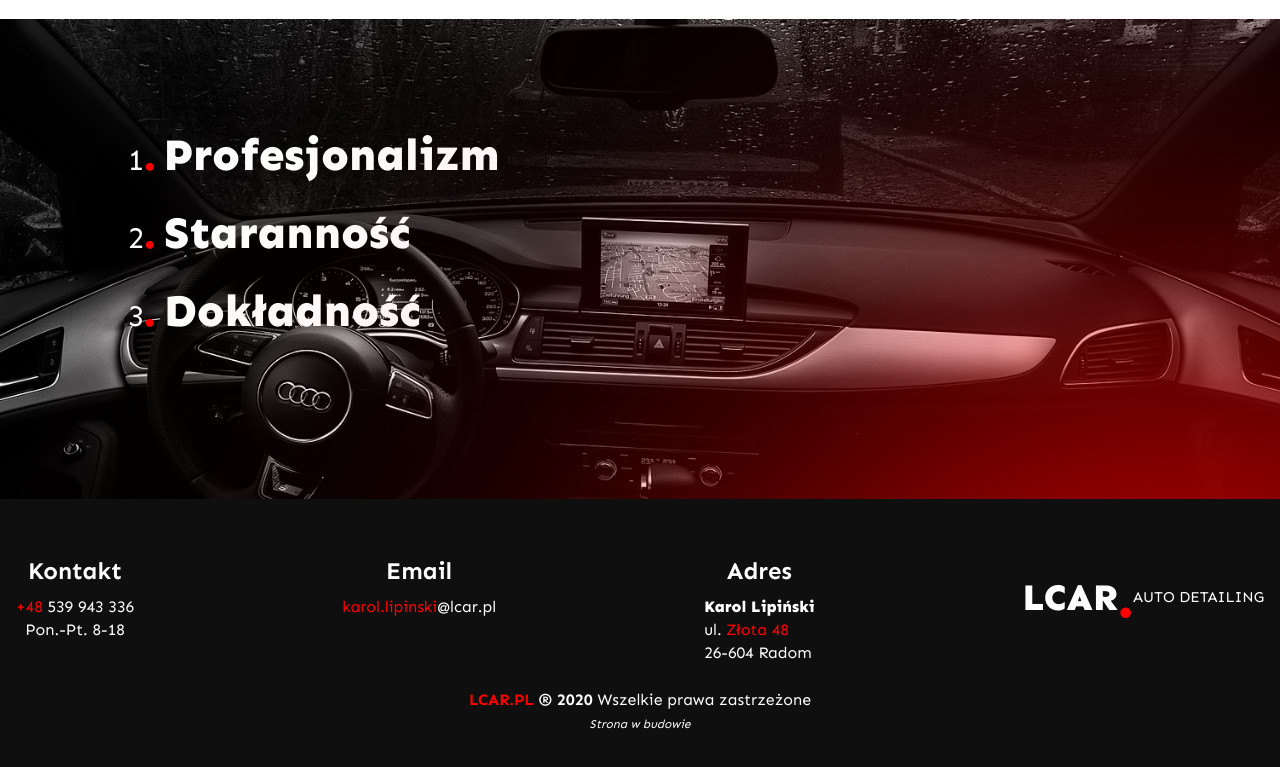
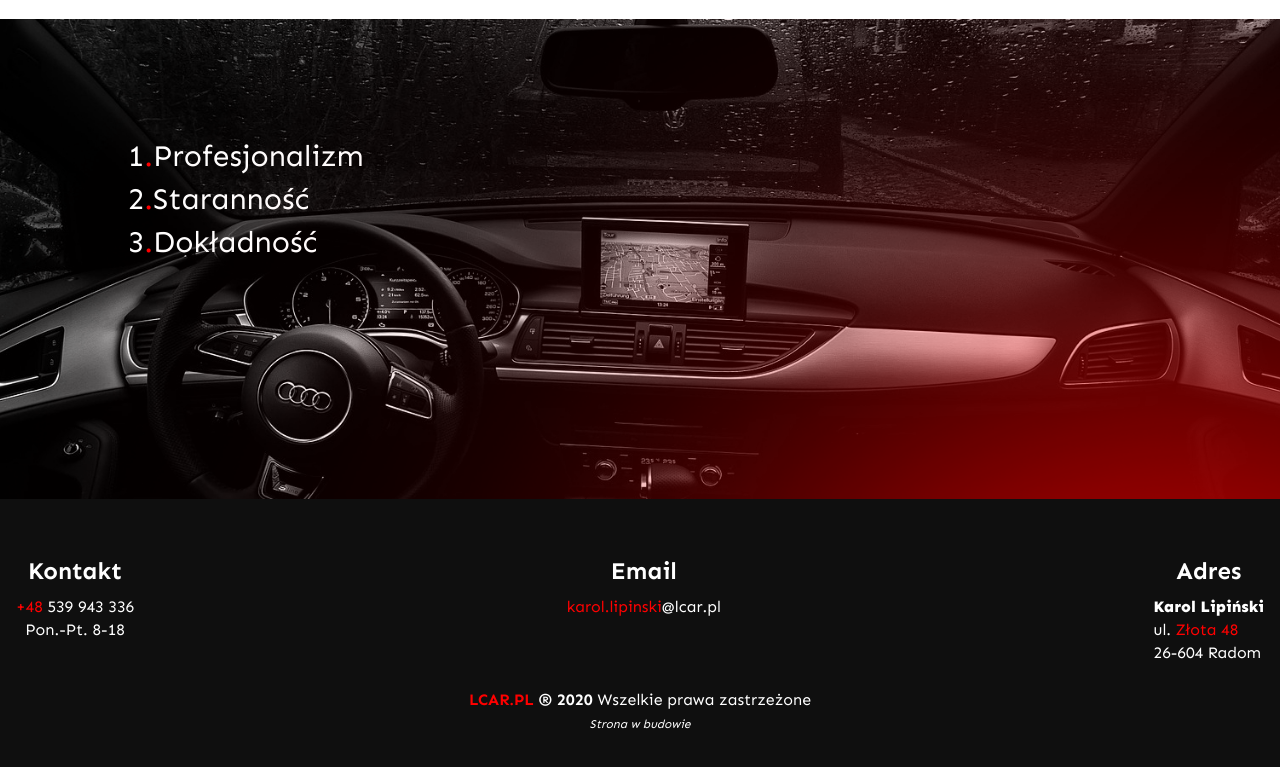
Before and after one commit to filiplipinski/lcar-gatsby, a Gatsby site: page / in a window 1280 px wide. Shown: the part 61-828 px from the top of the page. Built offline with nearby package versions, Linux system fonts and the light colour scheme; Gatsby itself is replaced by a stand-in of ours.

Commit message:
Refactor hero banner to material ui

```diff
--- a/src/components/footer/Footer.tsx
+++ b/src/components/footer/Footer.tsx
@@ -1,6 +1,4 @@
 import React from 'react';
-
-import { Logo } from 'components/logo/Logo';
 
 import * as S from './Footer.styles';
 
@@ -32,7 +30,8 @@ export const Footer: React.FC = () => {
               ul. <S.Red>Złota 48</S.Red> <br /> 26-604 Radom
             </p>
           </div>
-          <Logo color="light" />
+
+          {/* logo here */}
         </S.FlexContainer>
 
         <S.Rights>
--- a/src/components/logo/Logo.styles.ts
+++ /dev/null
@@ -1,6 +0,0 @@
-import { makeStyles } from '@material-ui/core';
-
-// TODO: empty styles
-export const useStyles = makeStyles((theme) => ({
-  lcar: {},
-}));
--- a/src/components/logo/Logo.tsx
+++ /dev/null
@@ -1,26 +0,0 @@
-import React from 'react';
-import { Typography, Box } from '@material-ui/core';
-
-import { LogoProps } from './Logo.types';
-import { useStyles } from './Logo.styles';
-
-// TODO: usless prop probably, will be img logo
-export const Logo: React.FC<LogoProps> = ({ color }) => {
-  const styles = useStyles();
-
-  return (
-    <Box display="flex" alignItems="center">
-      <Typography variant="h2" className={styles.lcar}>
-        LCAR
-      </Typography>
-
-      <Typography variant="h1" color="secondary">
-        .
-      </Typography>
-
-      <Typography variant="h5" style={{ textTransform: 'uppercase' }}>
-        Auto Detailing
-      </Typography>
-    </Box>
-  );
-};
--- a/src/pages/index.tsx
+++ b/src/pages/index.tsx
@@ -1,14 +1,17 @@
 import React, { useMemo } from 'react';
 import { graphql } from 'gatsby';
+import { Typography, Box } from '@material-ui/core';
+import Img from 'gatsby-image';
 
-import { Container } from 'components/container/Container';
-import * as S from 'styles/index.styles';
+import { useStyles } from 'styles/index.styles';
 
-interface Props {
-  data: any;
-}
+type Props = {
+  data: GatsbyTypes.HeroImgQuery;
+};
 
 const IndexPage: React.FC<Props> = ({ data }) => {
+  const styles = useStyles();
+
   const bannerFluid = useMemo(() => {
     const foundImg = data.allFile.edges.find((edge) => edge.node.childImageSharp?.fluid?.originalName === 'banner.jpg');
     return foundImg?.node.childImageSharp?.fluid;
@@ -20,27 +23,37 @@ const IndexPage: React.FC<Props> = ({ data }) => {
   }, []);
 
   return (
-    <>
-      <S.ImageWrapper>
-        <S.TextBox>
-          <div>
-            1<S.Dot>.</S.Dot> <span>Profesjonalizm</span>
-          </div>
-          <div>
-            2<S.Dot>.</S.Dot> <span>Staranność</span>
-          </div>
-          <div>
-            3<S.Dot>.</S.Dot> <span>Dokładność</span>
-          </div>
-        </S.TextBox>
+    <div className={styles.container}>
+      <div className={styles.textBox}>
+        <Box display="flex" mb={1}>
+          <Typography variant="h3">1</Typography>
+          <Typography variant="h3" color="secondary">
+            .
+          </Typography>
 
-        <S.MainImg fluid={bannerFluid} />
+          <Typography variant="h3">Profesjonalizm</Typography>
+        </Box>
+        <Box display="flex" mb={1}>
+          <Typography variant="h3">2</Typography>
+          <Typography variant="h3" color="secondary">
+            .
+          </Typography>
 
-        <S.Img fluid={bannerShadowFluid} />
-      </S.ImageWrapper>
+          <Typography variant="h3">Staranność</Typography>
+        </Box>
+        <Box display="flex" mb={1}>
+          <Typography variant="h3">3</Typography>
+          <Typography variant="h3" color="secondary">
+            .
+          </Typography>
 
-      <Container>{/* content here */}</Container>
-    </>
+          <Typography variant="h3">Dokładność</Typography>
+        </Box>
+      </div>
+
+      {bannerFluid && <Img fluid={bannerFluid} className={styles.mainImg} />}
+      {bannerShadowFluid && <Img fluid={bannerShadowFluid} className={styles.imgShadow} />}
+    </div>
   );
 };
 
--- a/src/styles/index.styles.ts
+++ b/src/styles/index.styles.ts
@@ -1,78 +1,49 @@
-import styled from 'styled-components';
-import { theme } from 'theme';
-import GatsbyImg from 'gatsby-image';
+import { makeStyles } from '@material-ui/core';
 
-export const ImageWrapper = styled.div`
-  position: relative;
-  height: 50vh;
-  background-color: ${theme.colors.secondary.main};
-  pointer-events: none;
+export const useStyles = makeStyles((theme) => ({
+  container: {
+    position: 'relative',
+    height: '50vh',
+    pointerEvents: 'none',
 
-  ${theme.mq.tablet} {
-    height: 60vh;
-  }
-`;
+    [theme.breakpoints.up('sm')]: {
+      height: '60vh',
+    },
+  },
+  textBox: {
+    display: 'flex',
+    flexDirection: 'column',
+    position: 'absolute',
+    zIndex: 1,
+    top: '25%',
+    left: '10%',
 
-export const MainImg = styled(GatsbyImg)`
-  position: absolute !important;
-  top: 0;
-  left: 0;
-  right: 0;
-  bottom: 0;
-  object-fit: cover;
-`;
+    color: theme.palette.background.default,
+    fontSize: 20,
 
-export const Img = styled(GatsbyImg)`
-  position: absolute !important;
-  top: 0;
-  left: 0;
-  right: 0;
-  bottom: 0;
-  z-index: 1;
-  object-fit: cover;
-`;
-
-export const TextBox = styled.div`
-  display: flex;
-  flex-direction: column;
-  position: absolute;
-  z-index: 1;
-  top: 25%;
-  left: 10%;
-
-  color: ${theme.colors.common.white};
-  font-size: 20px;
-
-  ${theme.mq.tablet} {
-    font-size: 30px;
-  }
-
-  /* cyferka */
-  div {
-    margin-bottom: 10px;
-
-    ${theme.mq.tablet} {
-      margin-bottom: 20px;
-    }
-    ${theme.mq.desktop} {
-      margin-bottom: 35px;
-    }
-  }
-
-  /* duzy tekst */
-  div > span {
-    font-size: 35px;
-    line-height: 30px;
-    font-weight: ${theme.font.weight.extraBold};
-
-    ${theme.mq.tablet} {
-      font-size: 45px;
-    }
-  }
-`;
-
-export const Dot = styled.span`
-  color: ${theme.colors.red};
-  font-size: 60px;
-  line-height: 30px;
-`;
+    [theme.breakpoints.up('sm')]: {
+      fontSize: 30,
+    },
+  },
+  mainImg: {
+    '&&': {
+      position: 'absolute !important',
+    },
+    top: 0,
+    left: 0,
+    right: 0,
+    bottom: 0,
+    objectFit: 'cover',
+  },
+  imgShadow: {
+    '&&': {
+      position: 'absolute !important',
+    },
+    top: 0,
+    left: 0,
+    right: 0,
+    bottom: 0,
+    zIndex: 1,
+    objectFit: 'cover',
+  },
+}));
--- a/src/templates/MainTemplate/MainTemplate.tsx
+++ b/src/templates/MainTemplate/MainTemplate.tsx
@@ -1,13 +1,10 @@
 import React from 'react';
 import Helmet from 'react-helmet';
-import { ThemeProvider } from 'styled-components';
 
 import GlobalStyle from 'theme/GlobalStyle';
-import { theme } from 'theme';
 import { Navbar } from 'components/navbar/Navbar';
 import { Footer } from 'components/footer/Footer';
 import { ThemeProvider as MuiThemeProvider } from 'providers/themeProvider/ThemeProvider';
-import { Container } from 'components/container/Container';
 
 const linkData = [
   {
```
Also changed, not shown: src/components/logo/Logo.types.ts (deleted, +0 -8 lines).
